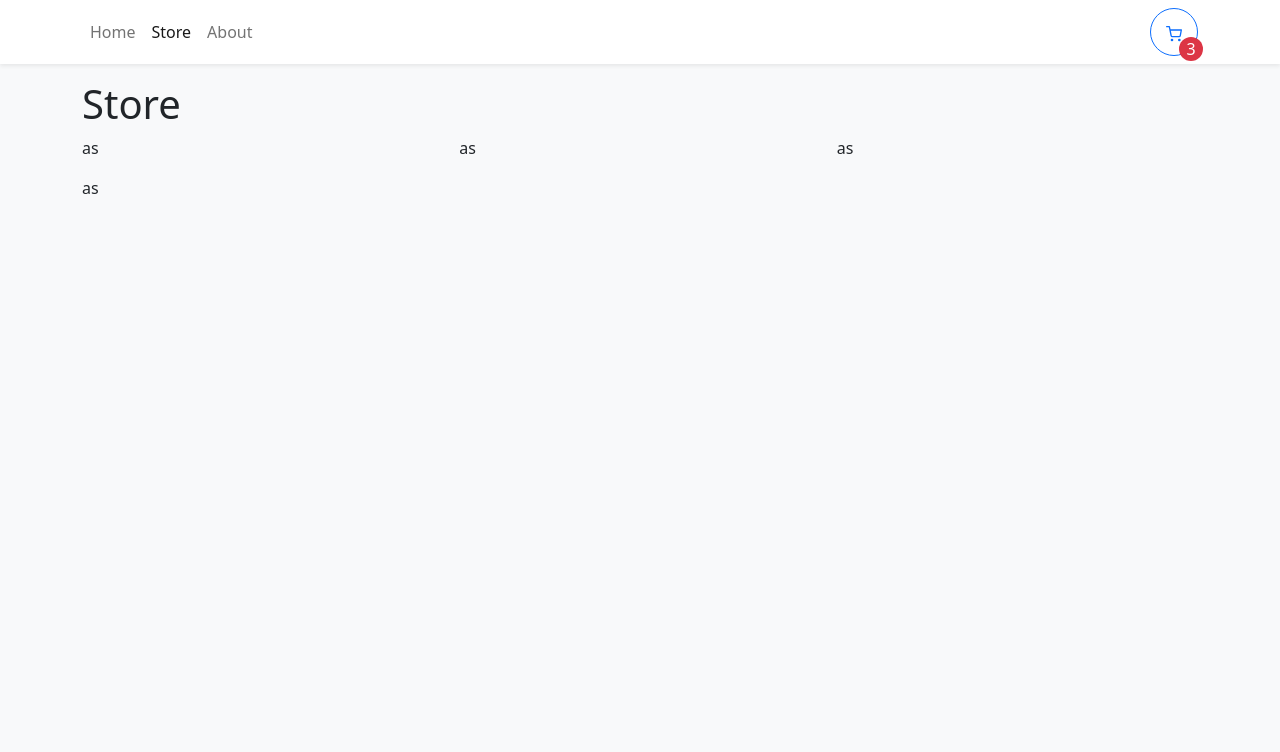
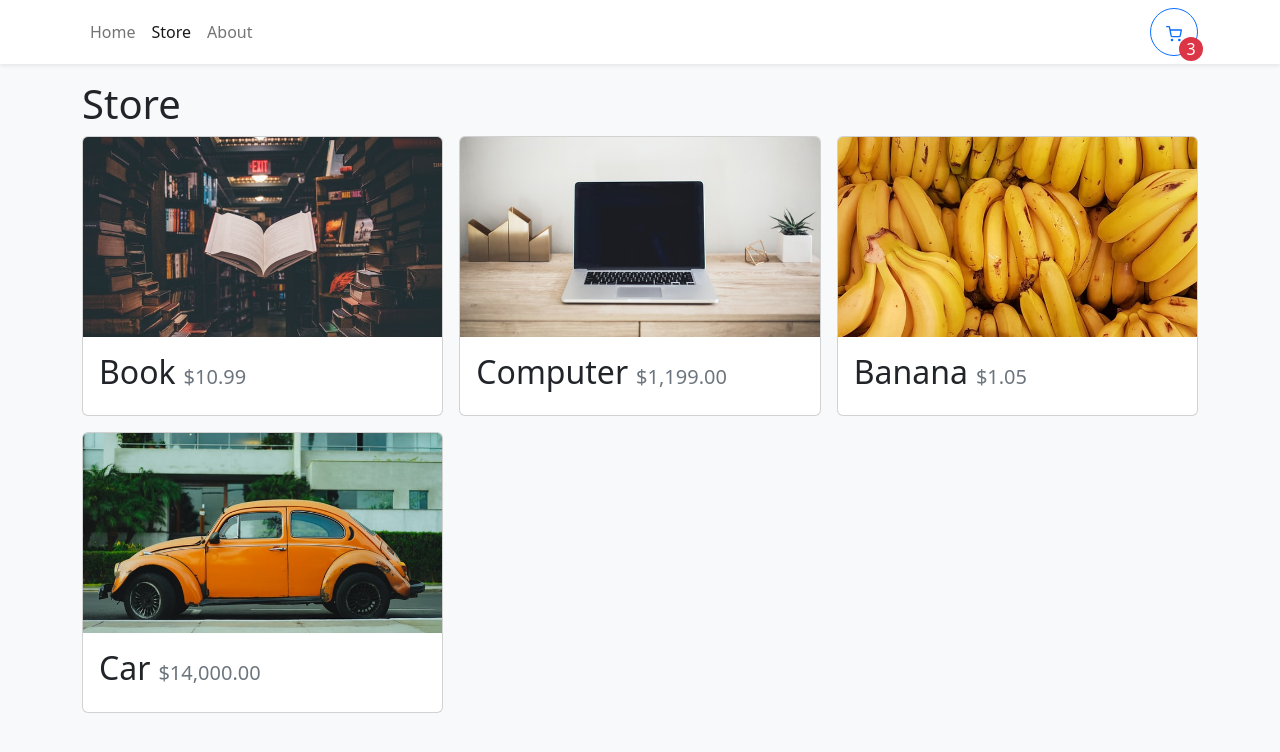
Before and after one commit to gimesi13/Learning-Typescript, a React (Create React App) app in the folder typescript-shopping-cart/: page /store in a window 1280 px wide. Shown: the top 752 px of the page. Built offline with nearby package versions, Linux system fonts and the light colour scheme.

Commit message:
Currency formatter utility

```diff
--- a/typescript-shopping-cart/src/components/StoreItem.tsx
+++ b/typescript-shopping-cart/src/components/StoreItem.tsx
@@ -1,3 +1,28 @@
-export function StoreItem({ id, name, price, imgUrl }) {
-  return <div>as</div>;
+import { Card } from "react-bootstrap";
+import { formatCurrency } from "../utilities/formatCurrency";
+
+type StoreItemProps = {
+  id: number;
+  name: string;
+  price: number;
+  imgUrl: string;
+};
+
+export function StoreItem({ id, name, price, imgUrl }: StoreItemProps) {
+  return (
+    <Card>
+      <Card.Img
+        variant="top"
+        src={imgUrl}
+        height="200px"
+        style={{ objectFit: "cover" }}
+      ></Card.Img>
+      <Card.Body className="d-flex flex-column">
+        <Card.Title className="d-flex justify-content-space-between align-items-baseline mg-4">
+          <span className="fs-2">{name}</span>
+          <span className="ms-2 text-muted">{formatCurrency(price)}</span>
+        </Card.Title>
+      </Card.Body>
+    </Card>
+  );
 }
--- a/typescript-shopping-cart/src/data/items.json
+++ b/typescript-shopping-cart/src/data/items.json
@@ -3,24 +3,24 @@
     "id": 1,
     "name": "Book",
     "price": 10.99,
-    "imgUrl": "/imgs/book.jpg"
+    "imgUrl": "images/book.jpg"
   },
   {
     "id": 2,
     "name": "Computer",
     "price": 1199,
-    "imgUrl": "/imgs/computer.jpg"
+    "imgUrl": "images/computer.jpg"
   },
   {
     "id": 3,
     "name": "Banana",
     "price": 1.05,
-    "imgUrl": "/imgs/banana.jpg"
+    "imgUrl": "/images/banana.jpg"
   },
   {
     "id": 4,
     "name": "Car",
     "price": 14000,
-    "imgUrl": "/imgs/car.jpg"
+    "imgUrl": "/images/car.jpg"
   }
 ]
--- /dev/null
+++ b/typescript-shopping-cart/src/utilities/formatCurrency.ts
@@ -0,0 +1,8 @@
+const CURRENCY_FORMATTER = new Intl.NumberFormat(undefined, {
+  currency: "USD",
+  style: "currency",
+});
+
+export function formatCurrency(number: number) {
+  return CURRENCY_FORMATTER.format(number);
+}
```
